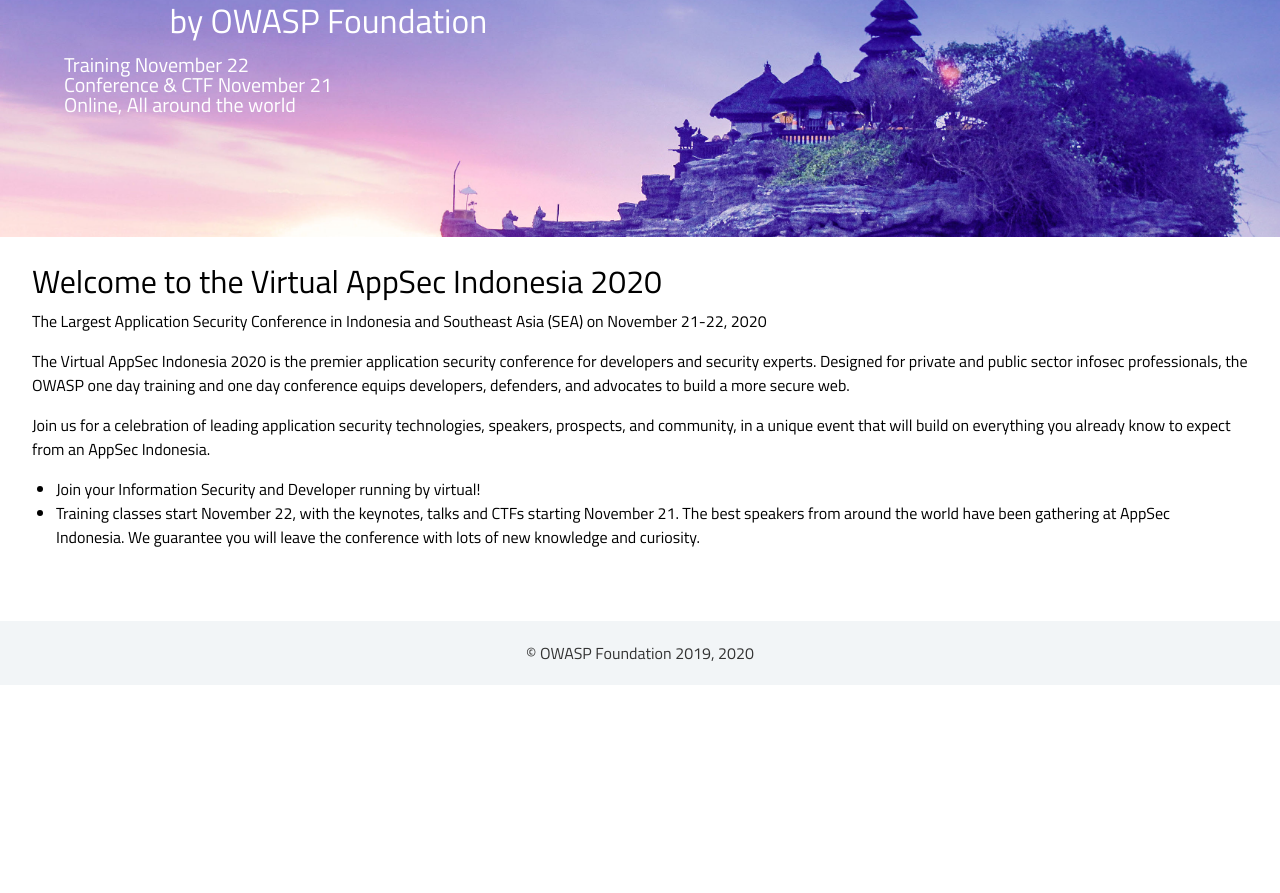
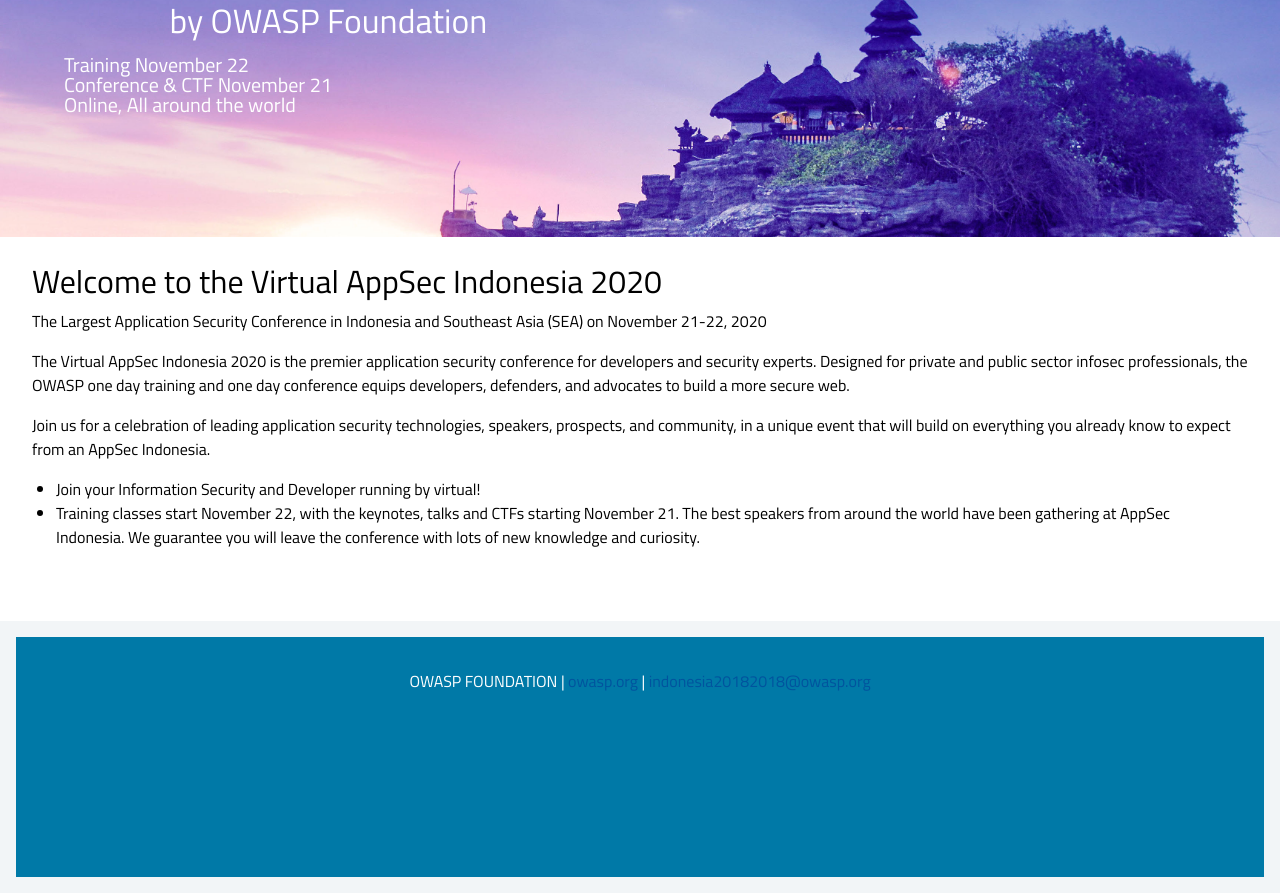
Before and after one commit to globalsea/globalsea.github.io, a Jekyll site: the page built from index.html, in a window 1280 px wide, cut to the strip 267-1160 px from the top of the page. Built offline with Jekyll 4.4.1, drawn with Linux system fonts in a browser that asks for light colours; some web fonts are replaced; before the commit the page ends 952 px from its top, so only the background shows below that.

Commit message:
Update footer.html

```diff
--- a/_includes/footer.html
+++ b/_includes/footer.html
@@ -1,6 +1,16 @@
 <footer>
-	<div>&copy; OWASP Foundation 2019, 2020</div>
+<section class="inverse footer">
+	OWASP FOUNDATION | <a href="https://www.owasp.org">owasp.org</a> | <a href="mailto:indonesia2018@owasp.org">indonesia20182018@owasp.org</a>
+</section>
 
-</footer>
+<!-- Global Site Tag (gtag.js) - Google Analytics -->
+<script async src="https://www.googletagmanager.com/gtag/js?id=UA-4531126-8"></script>
+<script>
+window.dataLayer = window.dataLayer || [];
+function gtag(){ dataLayer.push(arguments); }
+gtag('js', new Date());
+gtag('config', 'UA-4531126-8');
+</script>
+
 </body>
 </html>
```
